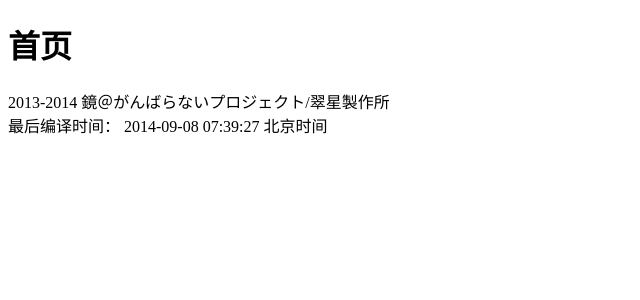
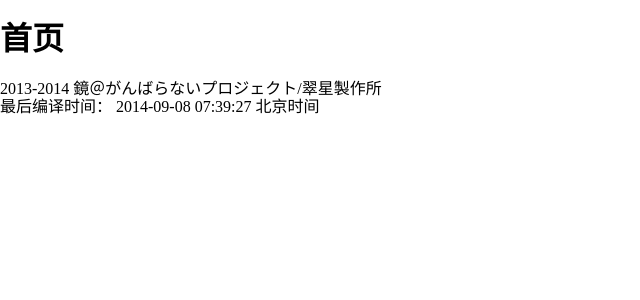
Before and after one commit to KagamiChan/ayumi, a Jekyll site: the page built from index.html, in a window 1280 px wide. Shown: the top 300 px of the page, without its empty margins (0-640 px from the left). Built offline with Jekyll 4.4.1, drawn with Linux system fonts in a browser that asks for light colours; nearby versions of some CDN libraries; library files that are not in the unit come from our copies.

Commit message:
add normalize.css

```diff
--- a/_includes/header.html
+++ b/_includes/header.html
@@ -1,9 +1,7 @@
 <head>
+    <meta content="text/html; charset=UTF-8" http-equiv="content-type"/>
 
-
-
-    <meta content="text/html; charset=UTF-8" http-equiv="content-type"/>
-    <link href="//netdna.bootstrapcdn.com/font-awesome/4.0.3/css/font-awesome.min.css" rel="stylesheet">
+    <link rel="stylesheet" href="http://cdn.staticfile.org/normalize/3.0.1/normalize.min.css" type="text/css">
 
     <link href='../style.css' rel='stylesheet' type='text/css'/>
 
```
